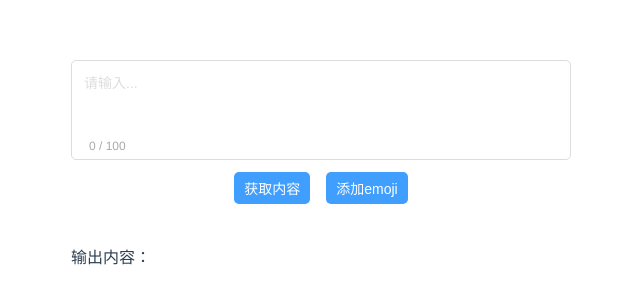
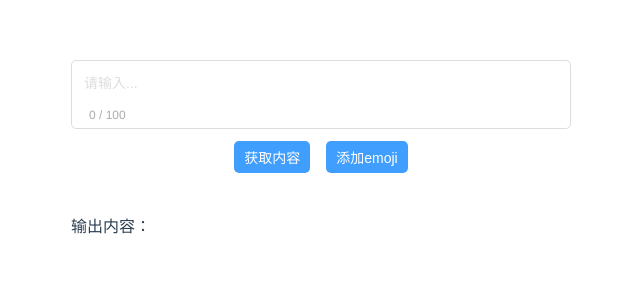
Before and after one commit to thegithubs/vue-emoji-editor, a Vue app: page / in a window 1280 px wide. Shown: the top 304 px of the page, without its empty margins (319-959 px from the left). Built offline with nearby package versions, Linux system fonts and the light colour scheme.

Commit message:
更新样式

```diff
--- a/src/components/EmojiComponent.vue
+++ b/src/components/EmojiComponent.vue
@@ -6,7 +6,7 @@
 					id="contenteditable"
 					ref="contenteditable"
 					:class="{wordLimit: max === 0 || !showWordLimit}"
-					:style="{minHeight: `${autosize.minHeight}px`, maxHeight: `${autosize.maxHeight}px`, border: isFocus ? borderActive : border, borderRadius: radius}"
+					:style="`${editorStyle}; border: ${isFocus ? borderActive : border}`"
 					:contenteditable="canEdit"
 					:placeholder="placeholder"
 					@compositionstart="typing = true"
@@ -59,14 +59,9 @@ export default {
     	type: Boolean,
     	default: true
     },
-		autosize: { //内容高度 如{maxHeight: 100, minHeight: 50} 单位px
-			type: Object,
-			default: () => {
-				return {
-					minHeight: '',
-					maxHeight: ''
-				}
-			}
+		editorStyle: { //输入框样式
+			type: String,
+			default: ''
 		},
 		border: { //默认边框
 			type: String,
@@ -76,18 +71,9 @@ export default {
 			type: String,
 			default: '1px solid #409eff'
 		},
-		radius: { //圆角值
+		imgStyle: { //输入框图片样式
 			type: String,
-			default: '5px'
-		},
-		img: { //图片尺寸
-			type: Object,
-			default: () => {
-				return {
-					minWidth: '24',
-					maxWidth: '48'
-				}
-			}
+			default: ''
 		}
   },
 	data(){
@@ -97,7 +83,6 @@ export default {
 			range: null,
 			total: 0,
 			typing: false, //输入状态
-			exportContent: '',
 			canEdit: this.disabled ? false : 'plaintext-only',
 			isFocus: false
 		}
@@ -140,7 +125,6 @@ export default {
 		clear(){
 			//清空内容 重置
 			this.content = ''
-			this.exportContent = ''
 			this.total = 0
 			this.startOffset = 0
 			document.querySelector('#contenteditable').innerHTML = ''
@@ -216,7 +200,7 @@ export default {
 				selection = getSelection(),
 				emoji = document.createElement("img")
 			emoji.src = src;
-			emoji.setAttribute('style', `max-width: ${this.img.maxWidth}px; min-width: ${this.img.minWidth}px;`)
+			emoji.setAttribute('style', this.imgStyle)
 			if (!range || !selection.anchorNode) {
 				range = document.createRange()
 				range.selectNodeContents($content)
@@ -273,8 +257,9 @@ export default {
 					cursor: text;
 					transition: all ease .4s;
 					border: 1px solid #ddd;
+					border-radius: 5px;
 					&:focus {
-						border: 1px solid #ff3600;
+						border: 1px solid #409eff;
 					}
 					&[contenteditable = "false"] {
 						cursor: not-allowed;
@@ -282,9 +267,6 @@ export default {
 					&:empty::before {
 						color: #ddd;
 						content: attr(placeholder);
-					}
-					>>> img {
-						vertical-align: bottom;
 					}
 					&.wordLimit {
 						padding-bottom: 10px;
@@ -309,12 +291,6 @@ export default {
 					pointer-events: all;
 				}
 			}
-			.exportContent {
-				margin: 30px 0;
-				img {
-					vertical-align: bottom;
-				}
-			}
 			.button {
 				background: #409eff;
 				margin: 0 8px;
```
Also changed, not shown: 1 other file (tests, documents, lock files or other folders).
